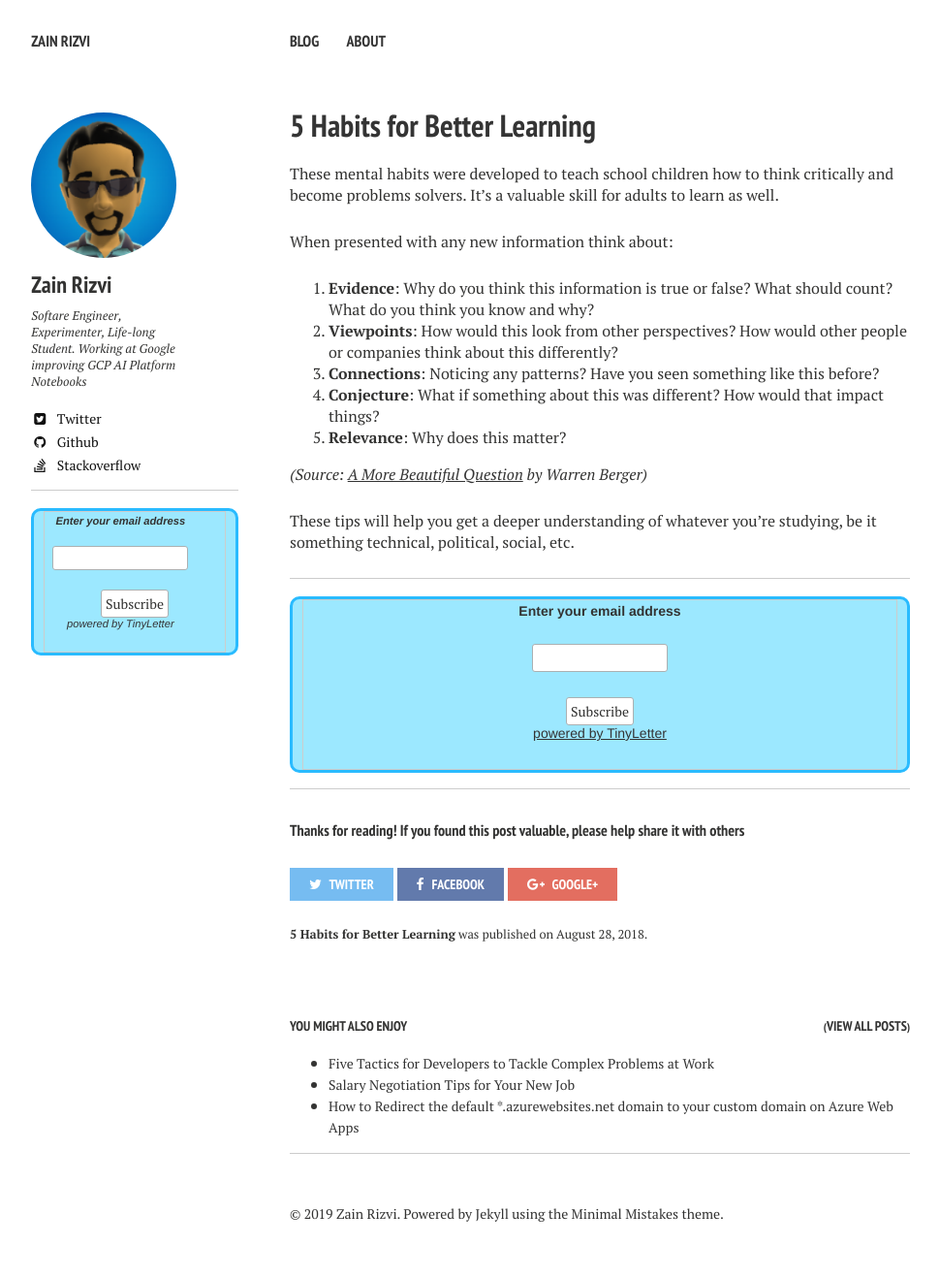
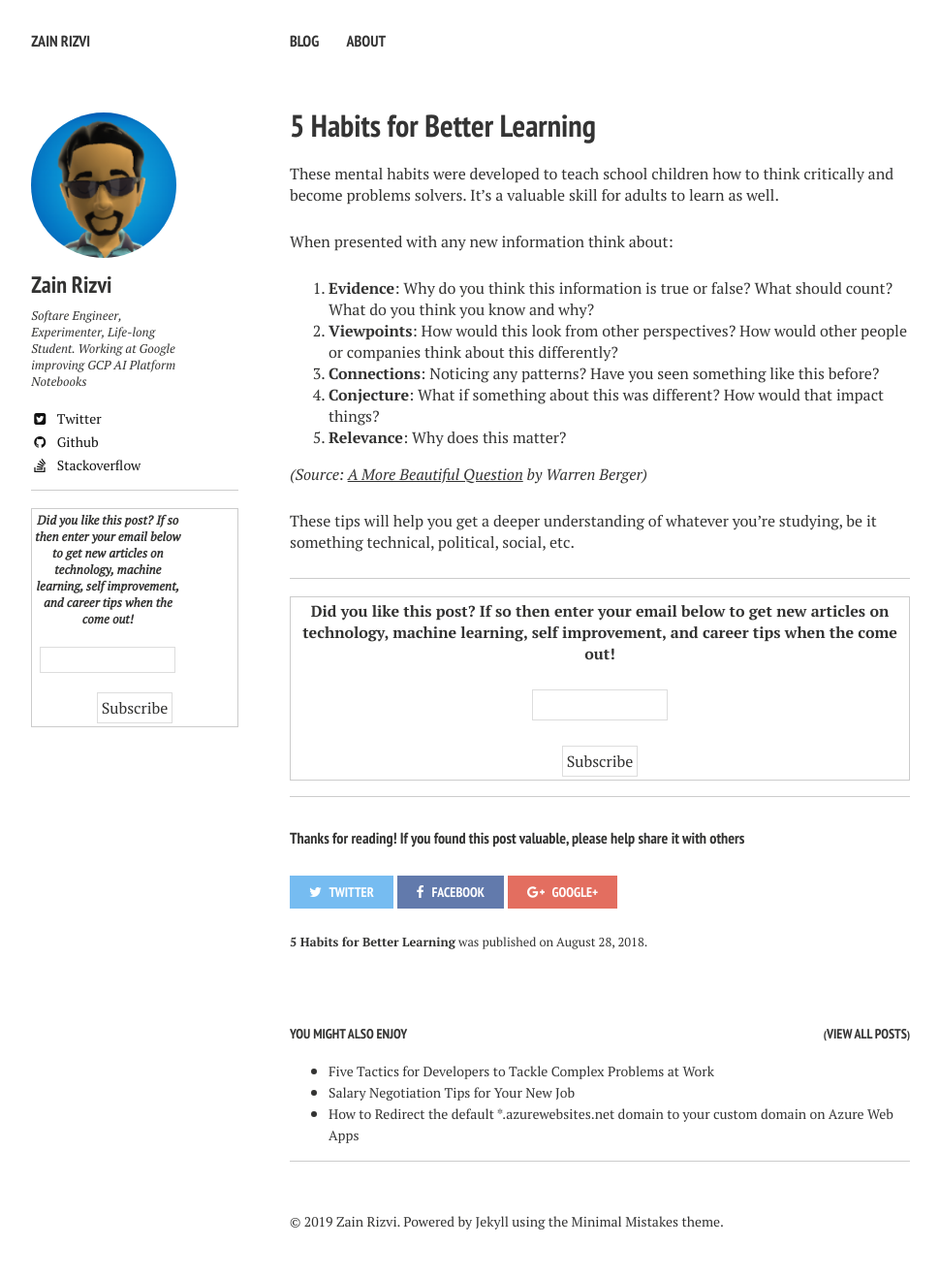
Before and after one commit to ZainRizvi/ZainRizvi.github.io, a Jekyll site: the page built from _posts/2018-08-28-five-habits-for-better-learning.md, in a window 1280 px wide. Shown: the whole page at 97% size, without its empty margins (21-991 px from the left). Built offline with Jekyll 4.4.1, drawn with Linux system fonts in a browser that asks for light colours; nearby versions of some CDN libraries; comment, search, counter and statistics services are not loaded.

Commit message:
Fixing wording

```diff
--- a/_includes/_mailchimp-signup-block.html
+++ b/_includes/_mailchimp-signup-block.html
@@ -91,8 +91,19 @@
     We recommend moving this block and the preceding CSS link to the HEAD of your HTML file. */
 </style>
 <!-- Begin MailChimp Signup Form -->
-<div class="mc_embed_signup" id="mc_embed_signup">
- <form style="border:1px solid #ccc;padding:3px;text-align:center;" action="https://tinyletter.com/ZainRizvi" method="post" target="popupwindow" onsubmit="window.open('https://tinyletter.com/ZainRizvi', 'popupwindow', 'scrollbars=yes,width=800,height=600');return true"><p><label for="tlemail">Enter your email address</label></p><p><input type="text" style="width:140px" name="email" id="tlemail" /></p><input type="hidden" value="1" name="embed"/><input type="submit" value="Subscribe" /><p><a href="https://tinyletter.com" target="_blank">powered by TinyLetter</a></p></form>
+<div>
+ <form style="border:1px solid #ccc;padding:3px;text-align:center;"
+       action="https://tinyletter.com/ZainRizvi"
+       method="post" target="popupwindow"
+       onsubmit="window.open('https://tinyletter.com/ZainRizvi', 'popupwindow', 'scrollbars=yes,width=800,height=600');return true">
+     <p>
+         <label for="tlemail">Did you like this post?  If so then enter your email below to get new articles on technology, machine learning, self improvement, and career tips when the come out!</label></p>
+     <p>
+         <input type="text" style="width:140px" name="email" id="tlemail" />
+     </p>
+     <input type="hidden" value="1" name="embed"/>
+     <input type="submit" value="Subscribe" />
+    </form>
 </div>
 <script type='text/javascript' src='//s3.amazonaws.com/downloads.mailchimp.com/js/mc-validate.js'></script><script type='text/javascript'>(function($) {window.fnames = new Array(); window.ftypes = new Array();fnames[1]='FNAME';ftypes[1]='text';fnames[2]='LNAME';ftypes[2]='text';fnames[0]='EMAIL';ftypes[0]='email';}(jQuery));var $mcj = jQuery.noConflict(true);</script>
 <!--End mc_embed_signup-->
```
